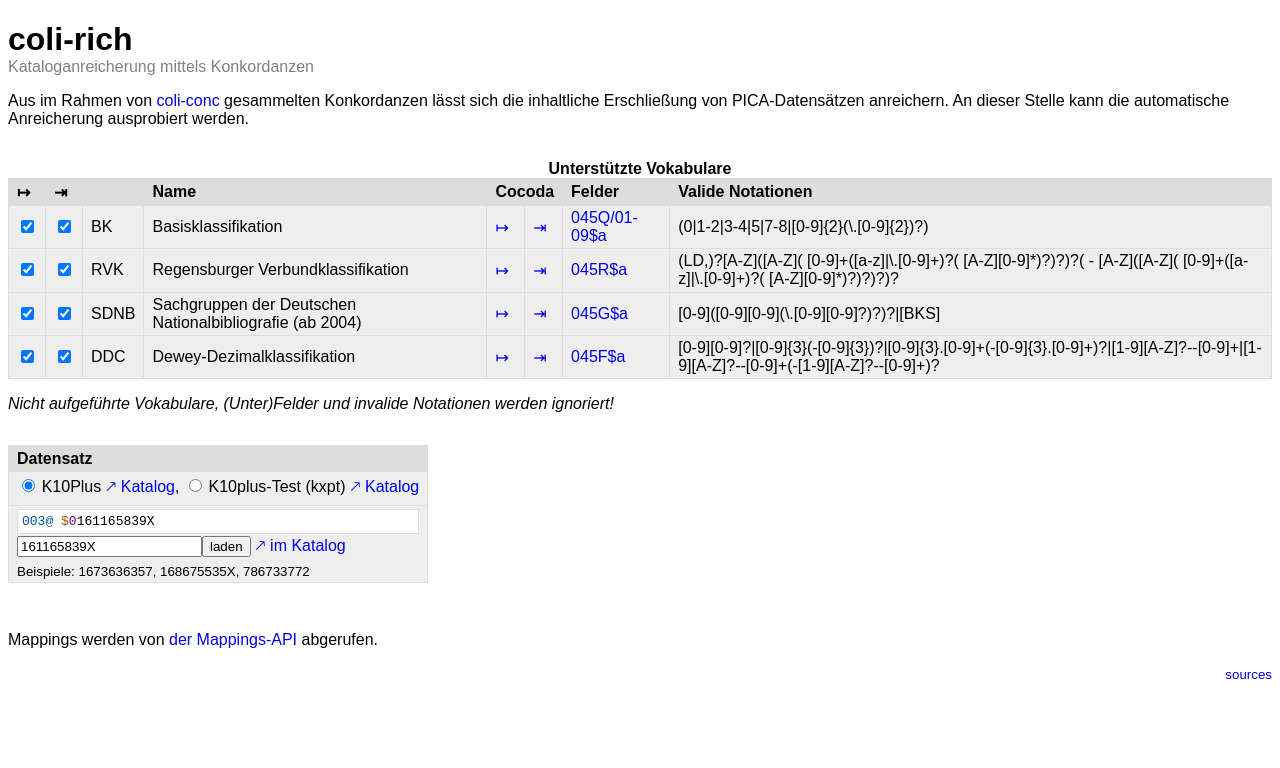
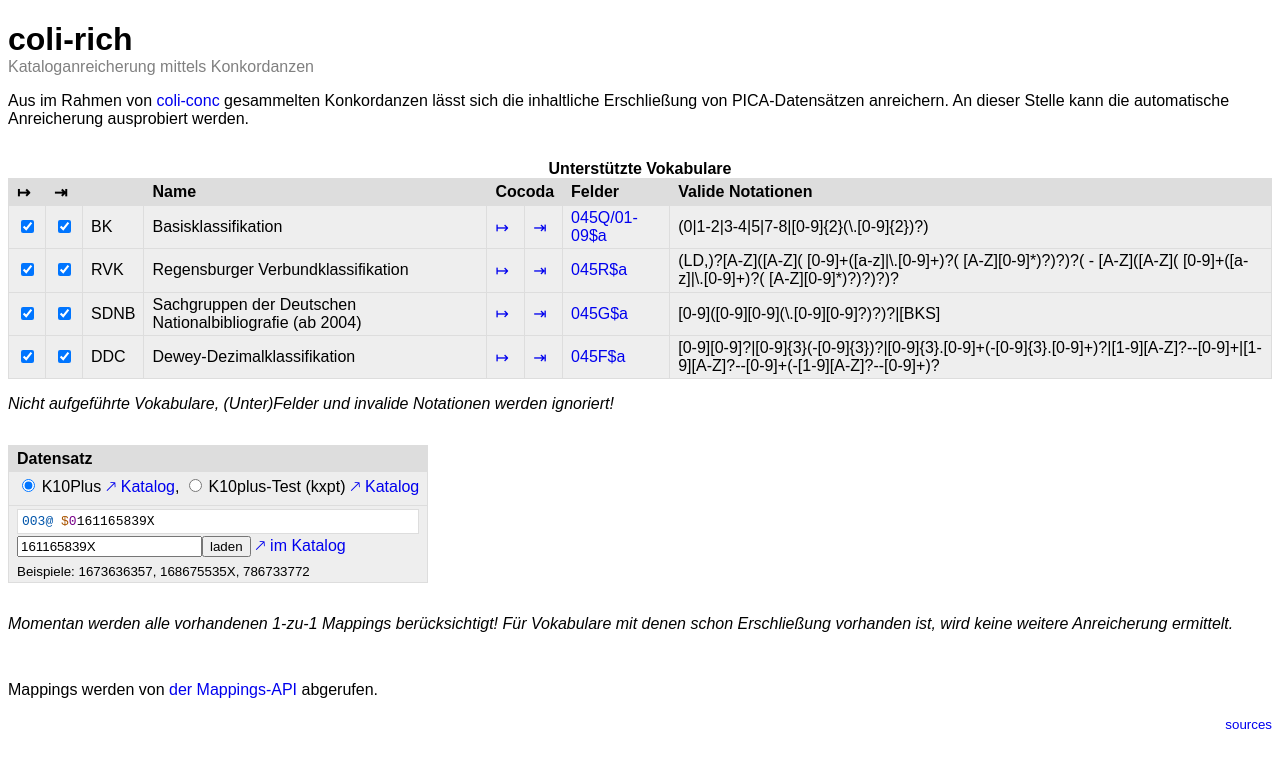
Before and after one commit to gbv/coli-rich, a Vue app: page / in a window 1280 px wide. Shown: the top 768 px of the page. Built offline with nearby package versions, Linux system fonts and the light colour scheme.

Commit message:
Hinweistext

```diff
--- a/js/App.vue
+++ b/js/App.vue
@@ -87,6 +87,13 @@
     </table>
   </section>
   <section>
+    <p>
+      <em>
+        Momentan werden alle vorhandenen 1-zu-1 Mappings berücksichtigt!
+        Für Vokabulare mit denen schon Erschließung vorhanden ist, wird
+        keine weitere Anreicherung ermittelt.
+      </em>
+    </p>
     <table>
      <thead v-if="!isEmpty(indexing)">
        <tr>
```
